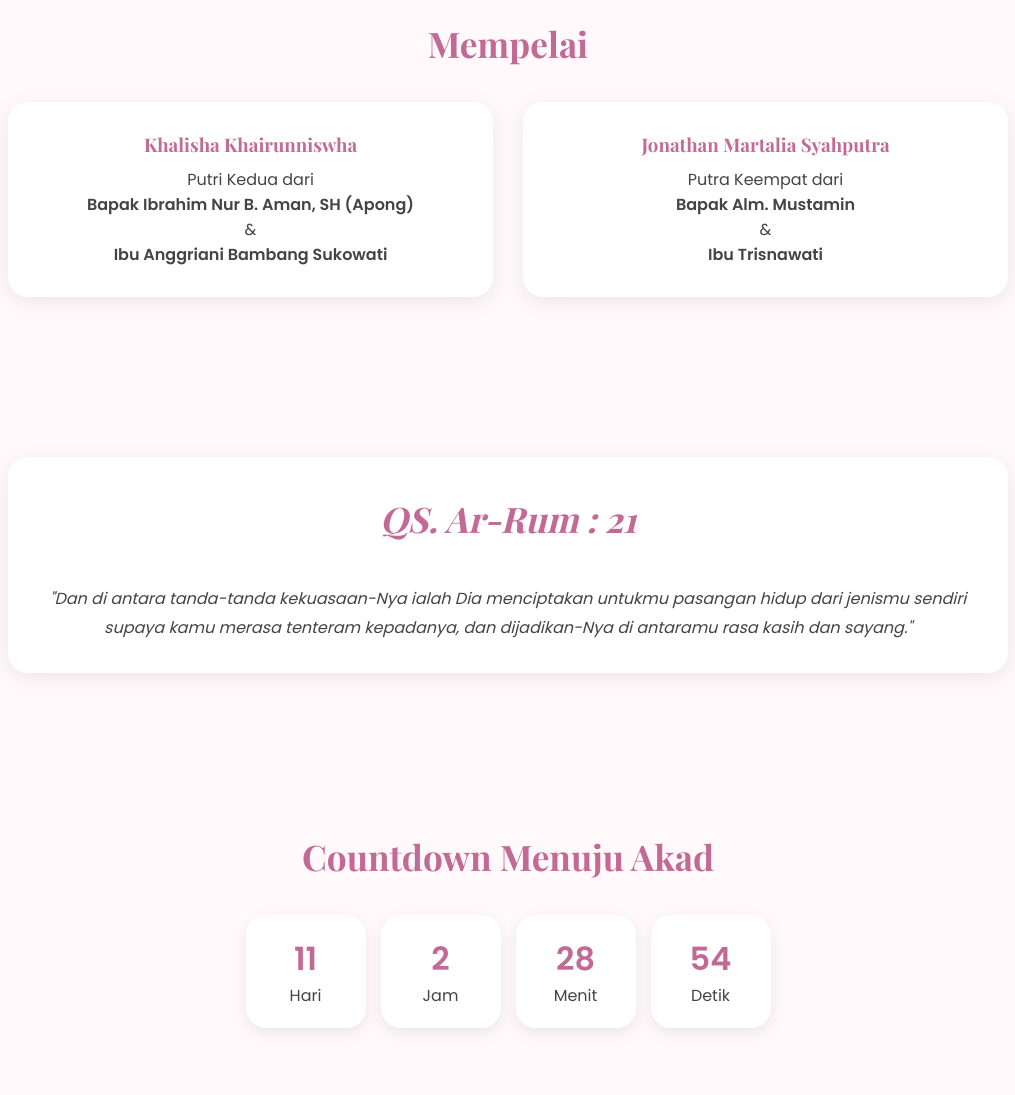
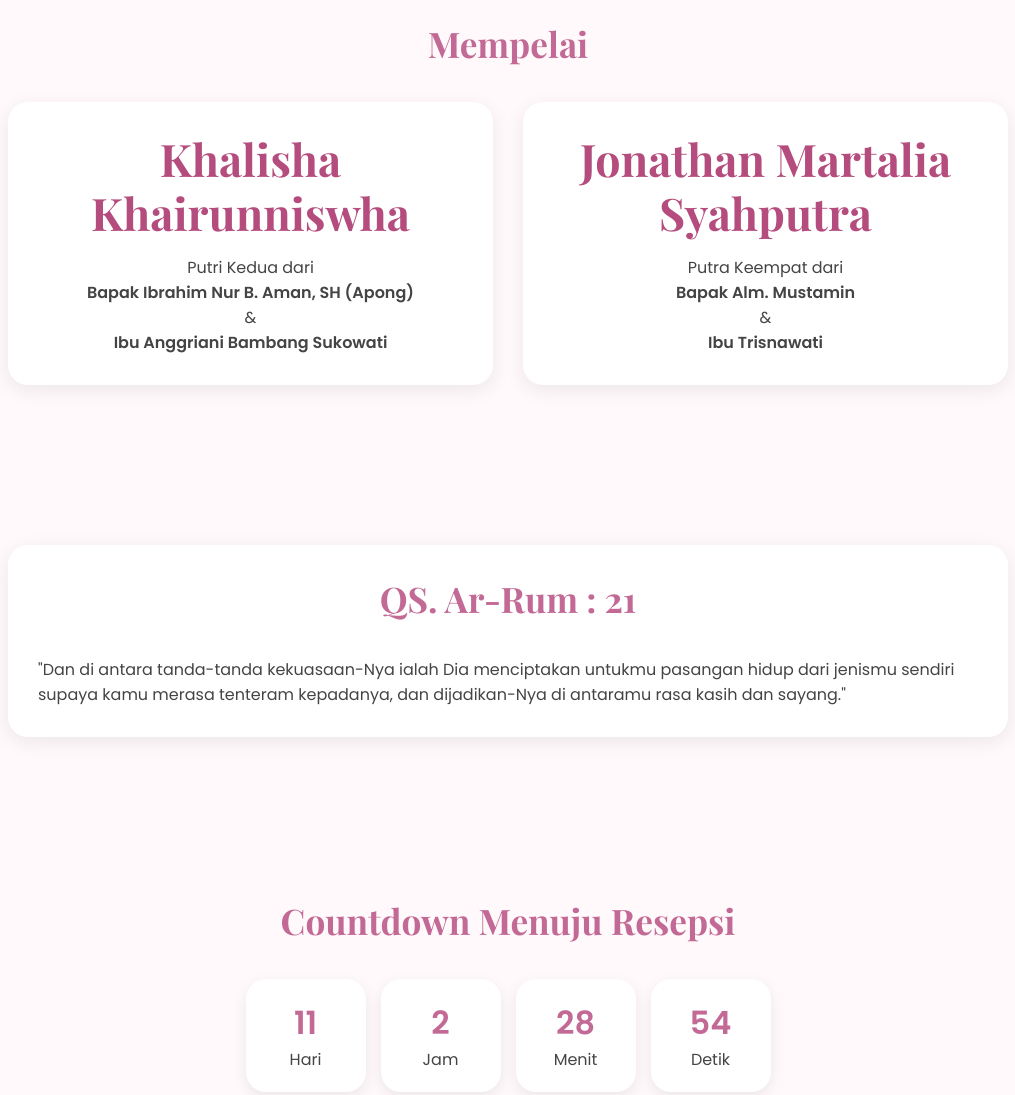
Before and after one commit to anhovizta-sketch/Undangan-Khalisha-Jonathan, a plain HTML site: page index.html in a window 1280 px wide. Shown: the part 860-1955 px from the top of the page, without its empty margins (132-1147 px from the left). Drawn offline with nearby package versions, Linux system fonts and the light colour scheme.

Commit message:
Update index.html
update lagi

```diff
--- a/index.html
+++ b/index.html
@@ -116,8 +116,12 @@ h1,h2,h3{
 }
 
 .person h3{
-    color:#c26a95;
-    margin-bottom:10px;
+    color:#b54c7e;
+    font-size:2.8rem;
+    font-weight:700;
+    margin-bottom:15px;
+    line-height:1.2;
+}
 }
 
 .quote{
@@ -311,7 +315,7 @@ textarea{
 
 <section>
     <div class="container">
-        <h2 class="section-title">Countdown Menuju Akad</h2>
+        <h2 class="section-title">Countdown Menuju Resepsi</h2>
 
         <div class="countdown">
             <div class="box">
```
